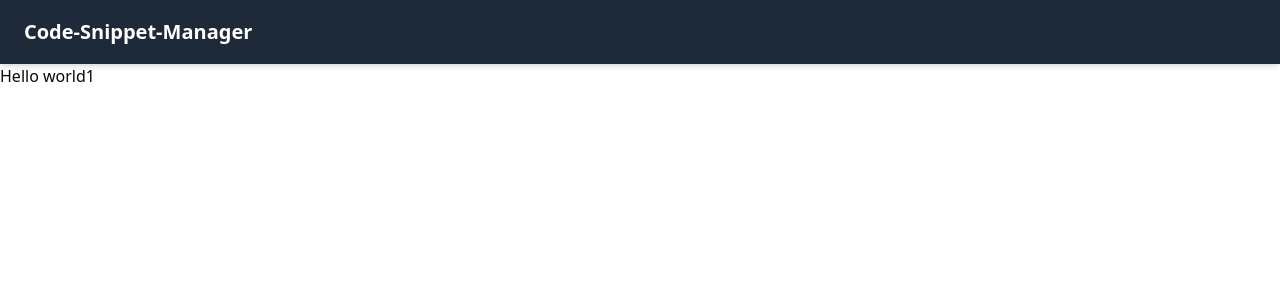
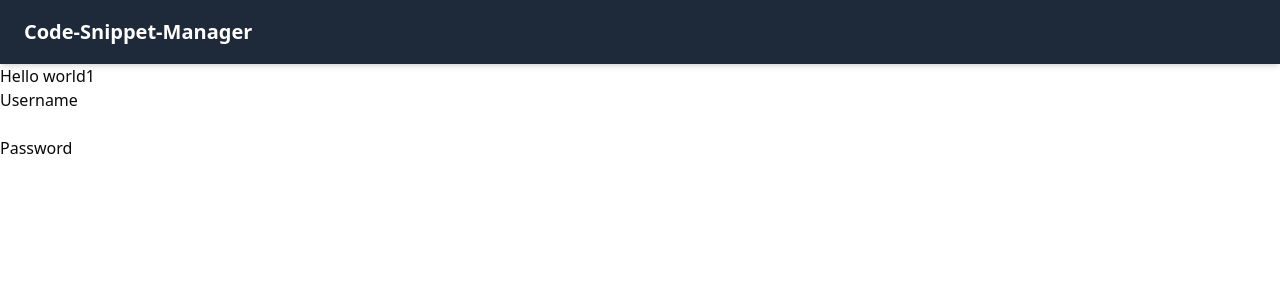
Before and after one commit to mukesh1352/code_snippet_manager, a Next.js app: page / in a window 1280 px wide. Shown: the top 300 px of the page. Built offline with nearby package versions, Linux system fonts and the light colour scheme.

Commit message:
Started the signup page

```diff
--- a/src/app/page.tsx
+++ b/src/app/page.tsx
@@ -1,11 +1,12 @@
 import Header from "./components/header";
 import CodeSaver from "./components/code_saver"; // Rename to PascalCase
-
+import Signup from "./signup/page";
 export default function Home() {
   return (
     <>
       <Header />
       <CodeSaver />
+      <Signup/>
     </>
   );
 }
--- /dev/null
+++ b/src/app/signup/page.tsx
@@ -0,0 +1,14 @@
+export default function Signup() {
+    return (
+        <div>
+            {
+                <>
+                    <p>Username</p>
+                    <input type="textbox"></input>
+                    <p>Password</p>
+                    <input type="textbox"></input>
+                </>
+            }
+        </div>
+    );
+}
```
